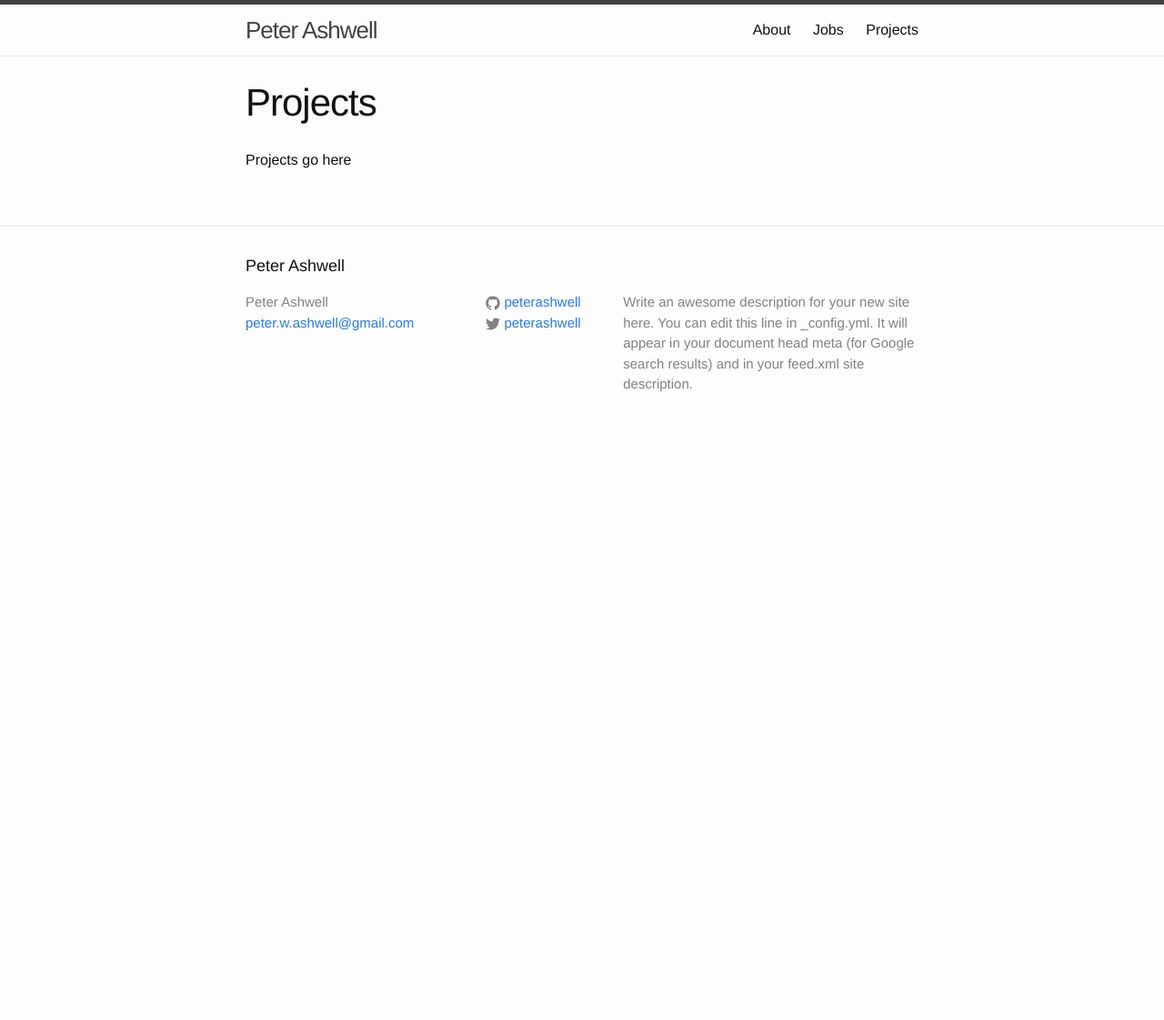
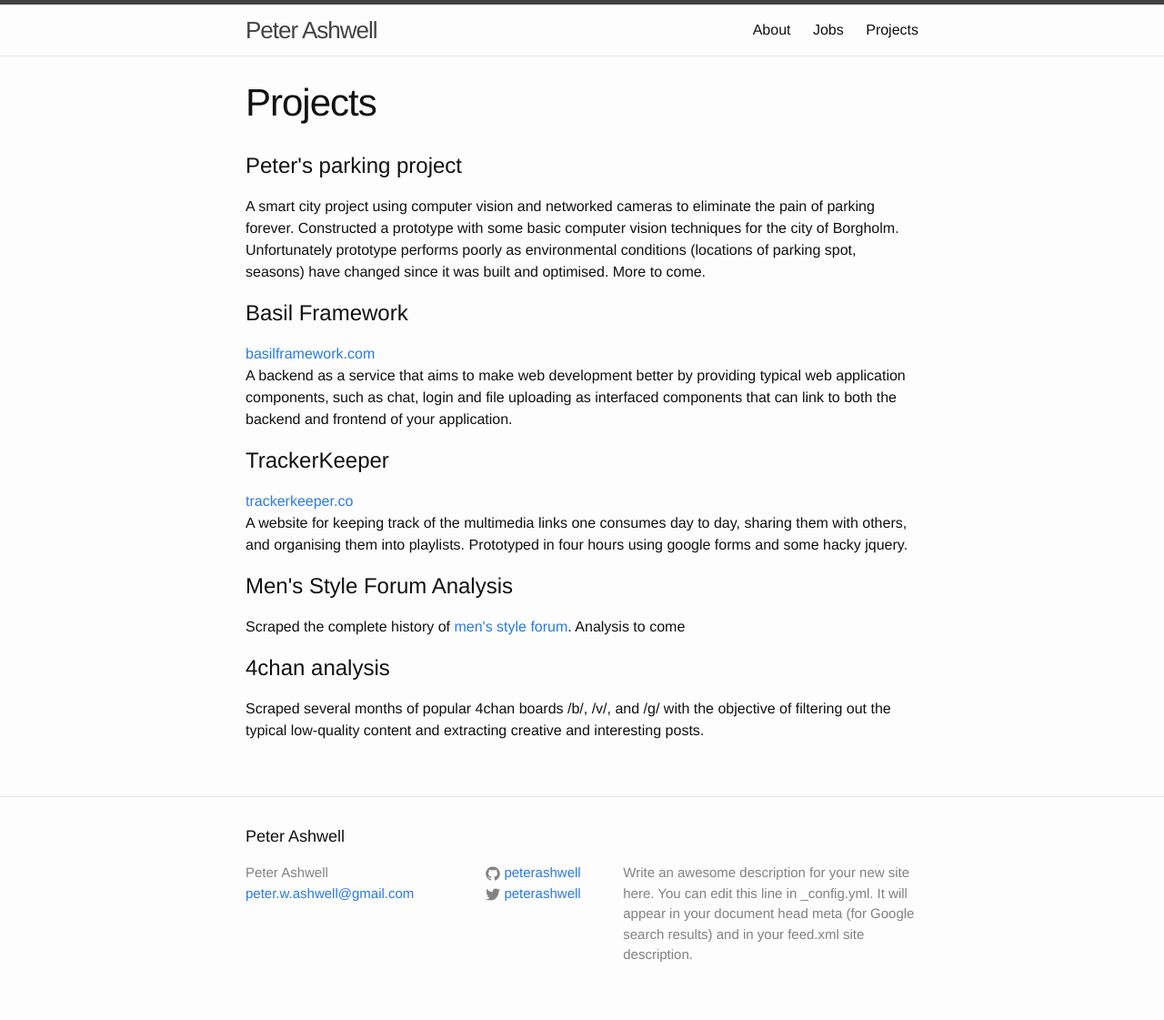
Before and after one commit to peterashwell/peterashwell.github.io, a Jekyll site: the page built from projects.md, in a window 1280 px wide. Shown: the whole page at 91% size. Built offline with Jekyll 4.4.1, drawn with Linux system fonts in a browser that asks for light colours; before the commit the page ends 900 px from its top, so only the background shows below that.

Commit message:
Added projects

```diff
--- a/projects.md
+++ b/projects.md
@@ -4,4 +4,20 @@ title: Projects
 permalink: /projects/
 ---
 
-Projects go here
+<h1>Peter's parking project</h1>
+<a href="petersparkingproject.com"></a>
+<p>A smart city project using computer vision and networked cameras to eliminate the pain of parking forever. Constructed a prototype with some basic computer vision techniques for the city of Borgholm. Unfortunately prototype performs poorly as environmental conditions (locations of parking spot, seasons) have changed since it was built and optimised. More to come.
+
+<h1>Basil Framework</h1>
+<a href="http://basilframework.com">basilframework.com</a>
+<p>A backend as a service that aims to make web development better by providing typical web application components, such as chat, login and file uploading as interfaced components that can link to both the backend and frontend of your application.</p>
+
+<h1>TrackerKeeper</h1>
+<a href="http://trackerkeeper.co">trackerkeeper.co</a><br />
+<p>A website for keeping track of the multimedia links one consumes day to day, sharing them with others, and organising them into playlists. Prototyped in four hours using google forms and some hacky jquery.</p>
+
+<h1>Men's Style Forum Analysis</h1>
+<p>Scraped the complete history of <a href="http://www.styleforum.net">men's style forum</a>. Analysis to come</p>
+
+<h1>4chan analysis</h1>
+<p>Scraped several months of popular 4chan boards /b/, /v/, and /g/ with the objective of filtering out the typical low-quality content and extracting creative and interesting posts.</p>
```
